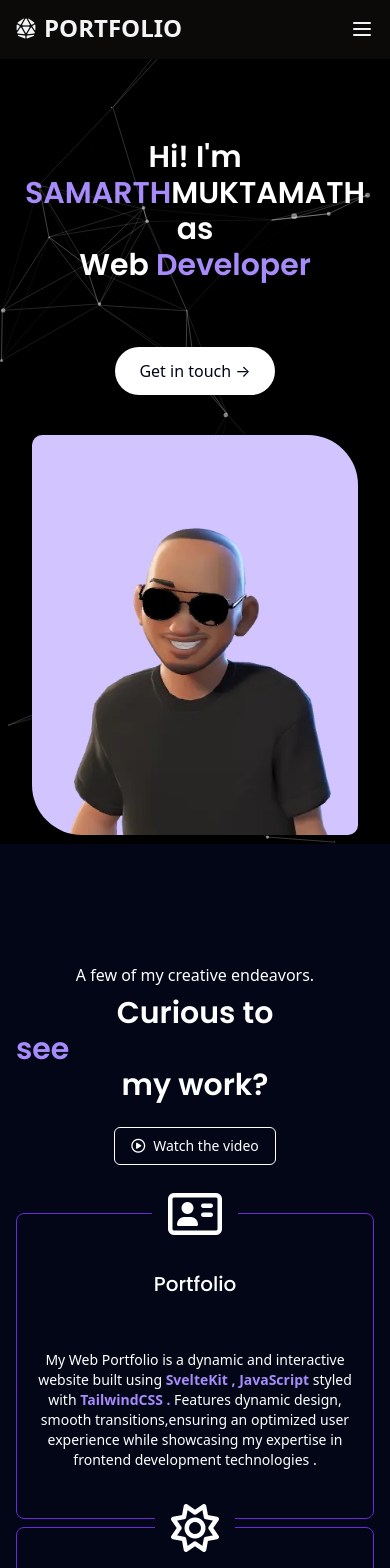
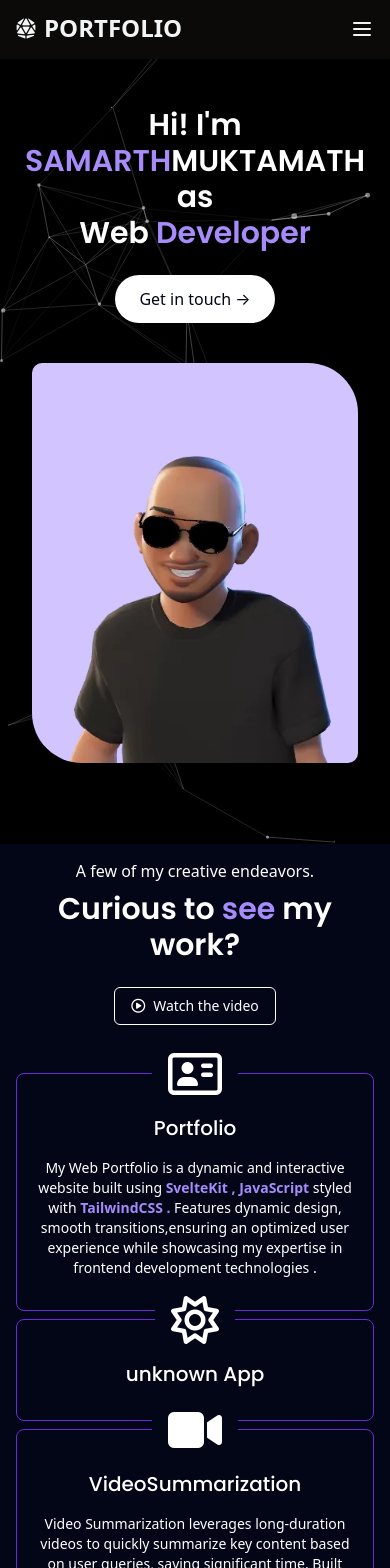
Before and after one commit to young-monk-samarth/PortFolio, a SvelteKit app: page / in a window 390 px wide. Shown: the top 1568 px of the page. Built offline with nearby package versions, Linux system fonts and the light colour scheme.

Commit message:
Update Main.svelte

```diff
--- a/src/components/Main.svelte
+++ b/src/components/Main.svelte
@@ -94,7 +94,7 @@
             </div>
 
                 <!-- photo disply-->
-       <div class="wrapper"> <!-- Optional sizing wrapper -->
+      <div class="wrapper"> <!-- Optional sizing wrapper -->
     <div class="box">
         <img
             src="profile.jpg"
@@ -103,6 +103,7 @@
         />
     </div>
 </div>
+
 <style>
 .wrapper {
     width: 400px;  /* Original container size */
@@ -143,7 +144,7 @@
         <!-- scroll info about creative -->
 
 
-      <section class="py-16 lg:py-24 flex flex-col gap-16" id="projects">
+        <section class="py-16 lg:py-24 flex flex-col gap-16" id="projects">
             <div class="flex flex-col gap-1.5 text-center">
                 <h6 class="text-large sm:text-xl md:text-2xl">
                     A few of my creative endeavors.
@@ -782,6 +783,7 @@
             Certificates Achieved
         </span>
         <i class="fas fa-award ml-2"></i>
+
     </h2>
     <div class="flex flex-col gap-6 md:flex-row md:gap-8 justify-between">
         <!-- Left Side: First 3 Cards -->
@@ -860,55 +862,8 @@
             </div>
         </div>
     </div>
+</section>
 
-    <!-- Media Query for Small Screens -->
-    <style>
-    @media (max-width: 640px) {
-        #cert {
-            padding: 1rem; /* Keep reduced padding */
-        }
-
-        h2 {
-            font-size: 1.5rem; /* Keep smaller title */
-            margin-bottom: 2rem;
-        }
-
-        .flex-col {
-            gap: 2rem; /* Keep reduced gap between cards */
-        }
-
-        .space-y-10 {
-            space-y: 2rem; /* Keep reduced vertical spacing */
-        }
-
-        h3 {
-            font-size: 1.125rem; /* Keep smaller heading */
-            flex-direction: column; /* Keep column layout */
-            gap: 0.5rem; /* Keep consistent gap */
-            align-items: flex-start; /* Keep left alignment */
-            min-height: 3rem; /* Ensure consistent height for all h3 elements */
-        }
-
-        h3 span:first-child {
-            white-space: normal; /* Allow wrapping */
-            max-width: 100%; /* Ensure it takes full width */
-            line-height: 1.2; /* Better line spacing */
-            display: block; /* Force block display for consistent wrapping */
-        }
-
-        h3 span:last-child {
-            white-space: nowrap; /* Prevent date from wrapping */
-            text-align: left; /* Align date to the left */
-            display: block; /* Force block display for consistency */
-        }
-
-        .text-sm {
-            font-size: 0.875rem; /* Keep text readable */
-            line-height: 1.25rem; /* Keep better line spacing */
-        }
-    }
-    </style>
-</section>
 
 
 
```
